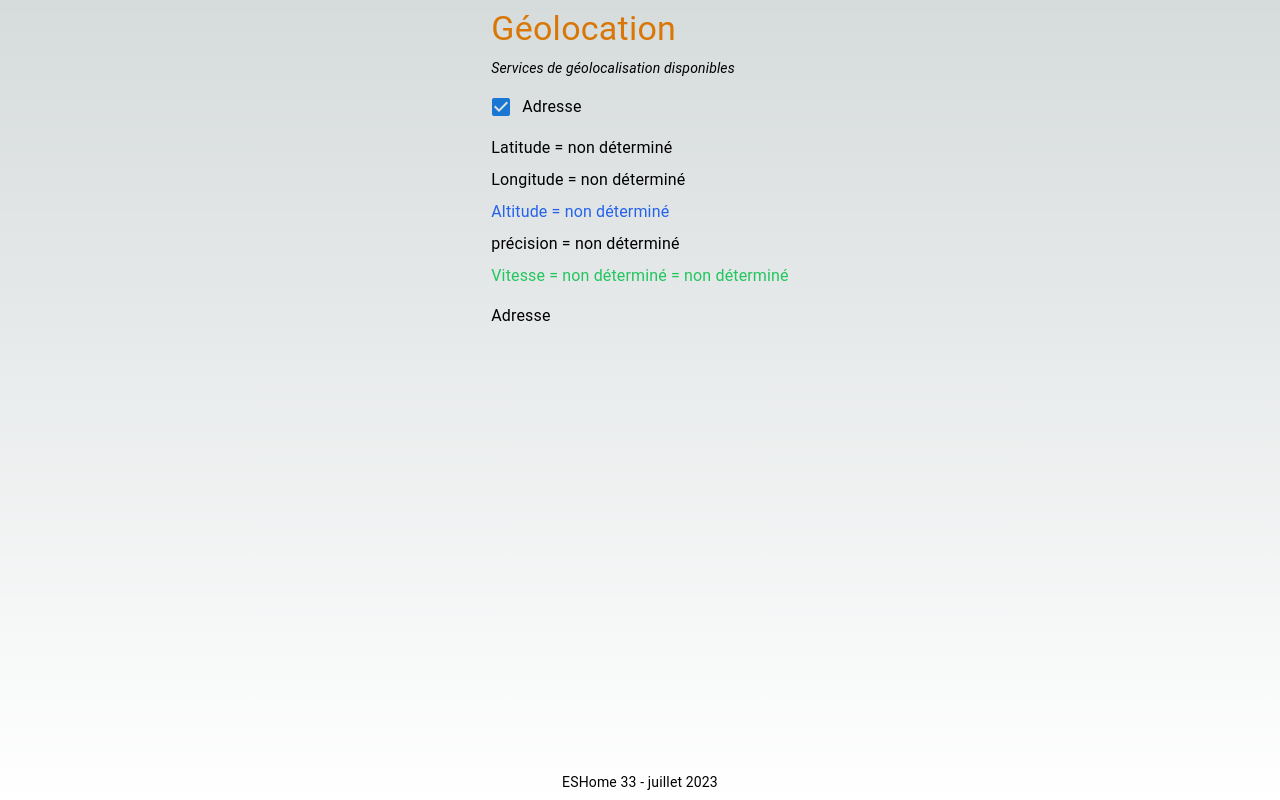
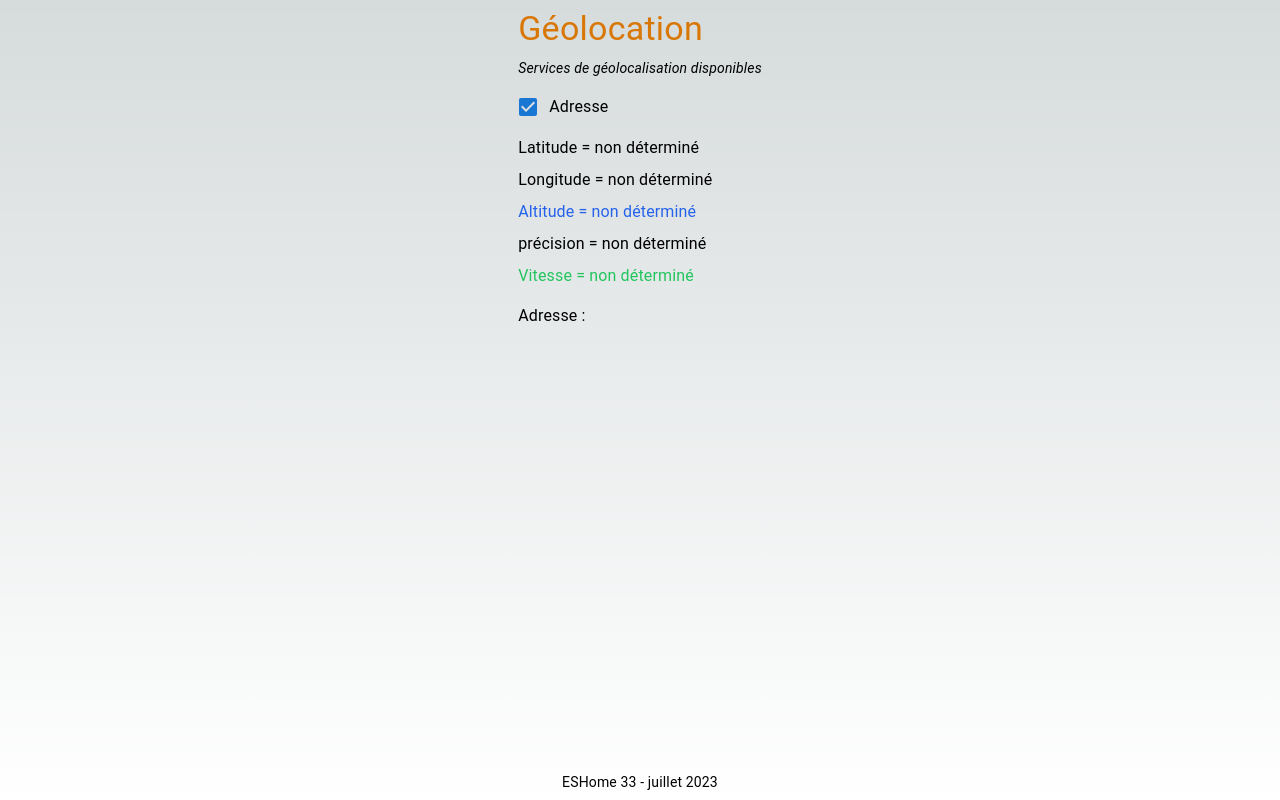
Before and after one commit to esHome33/geoloc, a Next.js app: page / in a window 1280 px wide. Built offline with nearby package versions, Linux system fonts and the light colour scheme; no server answers.

Commit message:
retouche

```diff
--- a/app/page.tsx
+++ b/app/page.tsx
@@ -39,7 +39,7 @@ const fetcher: (
 	latitude: any,
 	longitude: any,
 	calcul: boolean
-) => Promise<Retour|undefined> = async (
+) => Promise<Retour | undefined> = async (
 	_url: string,
 	latitude: any,
 	longitude: any,
@@ -84,17 +84,18 @@ const fetcher: (
 };
 
 export default function Home() {
-	const [lat, setLat] = useState<number | "non déterminé">("non déterminé");
-	const [lon, setLon] = useState<number | "non déterminé">("non déterminé");
+	const ND = "non déterminé";
+	const [lat, setLat] = useState<number | "non déterminé">(ND);
+	const [lon, setLon] = useState<number | "non déterminé">(ND);
 	const [alt, setAlt] = useState<string>("non déterminé");
-	const [accuracy, setAccuracy] = useState<string>("non déterminé");
-	const [speed, setSpeed] = useState<string>("non déterminé");
-	const [speedKMH, setSpeedKMH] = useState<string>("non déterminé");
+	const [accuracy, setAccuracy] = useState<string>(ND);
+	const [speed, setSpeed] = useState<string>(ND);
+	const [speedKMH, setSpeedKMH] = useState<string>(ND);
 	const [erreur, setErreur] = useState<string>("");
 
 	const [adresses, setAdresses] = useState<boolean>(true);
 
-	const { data, error, isLoading } = useSWR(
+	const { data, isLoading } = useSWR(
 		"https://api-adresse.data.gouv.fr/reverse/",
 		(url) => fetcher(url, lat, lon, adresses)
 	);
@@ -128,14 +129,14 @@ export default function Home() {
 					const vkmh = vitesse * 3.6;
 					setSpeedKMH(vkmh.toFixed(0) + " km/h");
 				} else {
-					setSpeed("non déterminé");
+					setSpeed(ND);
 					setSpeedKMH("");
 				}
 				const altit = pos.coords.altitude;
 				if (altit) {
 					setAlt(altit.toFixed(0) + " m");
 				} else {
-					setAlt("non déterminé");
+					setAlt(ND);
 				}
 				setErreur("");
 			};
@@ -209,11 +210,11 @@ export default function Home() {
 				<Typography>précision = {accuracy}</Typography>
 				<Typography className="text-green-500">
 					Vitesse = {speed}
-					{speedKMH === "" ? "" : " = " + speedKMH}
+					{speedKMH === "" || speedKMH === ND ? null : " = " + speedKMH}
 				</Typography>
 				<Typography className="mt-4">{erreur}</Typography>
 				<Typography>
-					Adresse {data?.features[0].properties.street}
+					Adresse : {data?.features[0].properties.street}
 				</Typography>
 			</div>
 			<div className="text-center">
```
